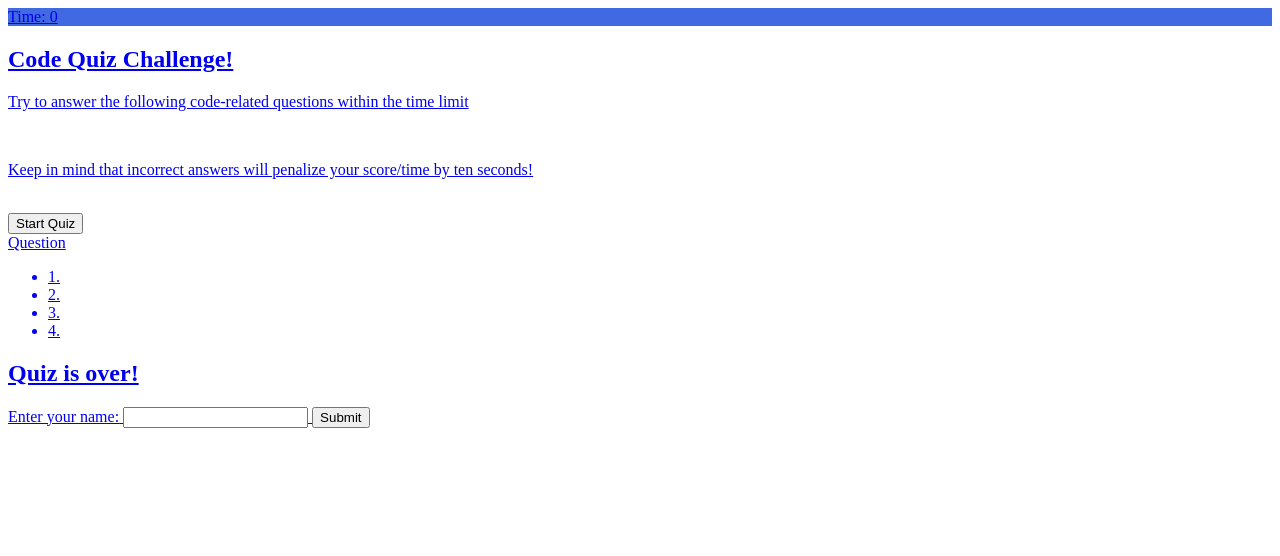
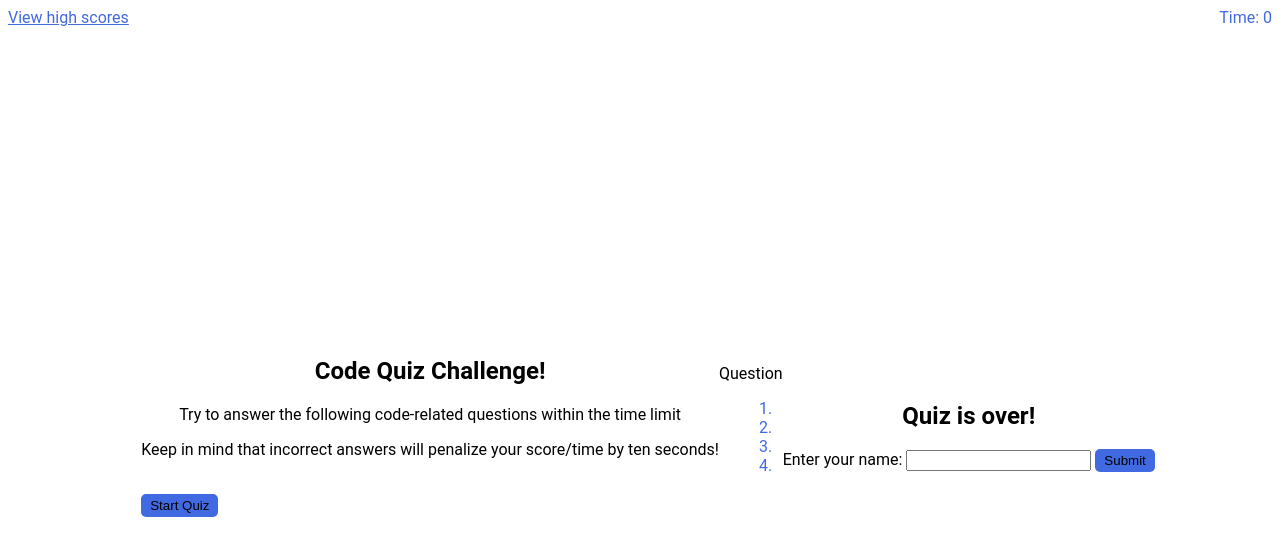
Before and after one commit to NickFS/Random-Code-Quiz, a plain HTML site: page index.html in a window 1280 px wide. Drawn offline with Linux system fonts and the light colour scheme.

Commit message:
styling applied to the home screen

```diff
--- a/index.html
+++ b/index.html
@@ -7,16 +7,16 @@
     <link rel="stylesheet" type="text/css" href="style.css">
 </head>
 <body>
-    <header class="uls" style="background-color: #4169e1;">
-        <a href="highscore.html">
+    <header class="uls">
+        <a href="highscore.html">View high scores</a>
         <span id="timer" class="right-time">Time: 0</span>
     </header>
+
     <!---Code Quiz Home Screen--->
     <div class="container">
         <div id="kickoff">
             <h2>Code Quiz Challenge!</h2>
             <p>Try to answer the following code-related questions within the time limit</p>
-            <br />
             <p>Keep in mind that incorrect answers will penalize your score/time by ten seconds!</p>
             <br />
             <button id="startbtn">Start Quiz</button>
--- a/style.css
+++ b/style.css
@@ -0,0 +1,52 @@
+body {
+    background-color: #FFFFFF;
+    font-family: "Roboto", sans-serif;
+}
+
+a {
+    color: #4169e1;
+}
+
+span {
+    float: right;
+    color: #4169e1;
+}
+
+h2 {
+    color: #000000;
+    text-align:center;
+}
+
+p {
+    color: #000000;
+    text-align: center;
+    font-size: 16px;
+}
+
+li {
+    color: #4169e1;
+    list-style-type: none;
+
+}
+
+ol {
+    list-style: none;
+    counter-increment: li;
+}
+
+.container {
+    width: 100vw;
+    height: 100vh;
+    display: flex;
+    justify-content: center;
+    align-items: center;
+    max-width: 80rem;
+    margin: 0 auto;
+  }
+
+  button {
+      background-color: #4169e1;
+      border-radius: 5px;
+      border: 3px solid #4169e1;
+
+  }
```
